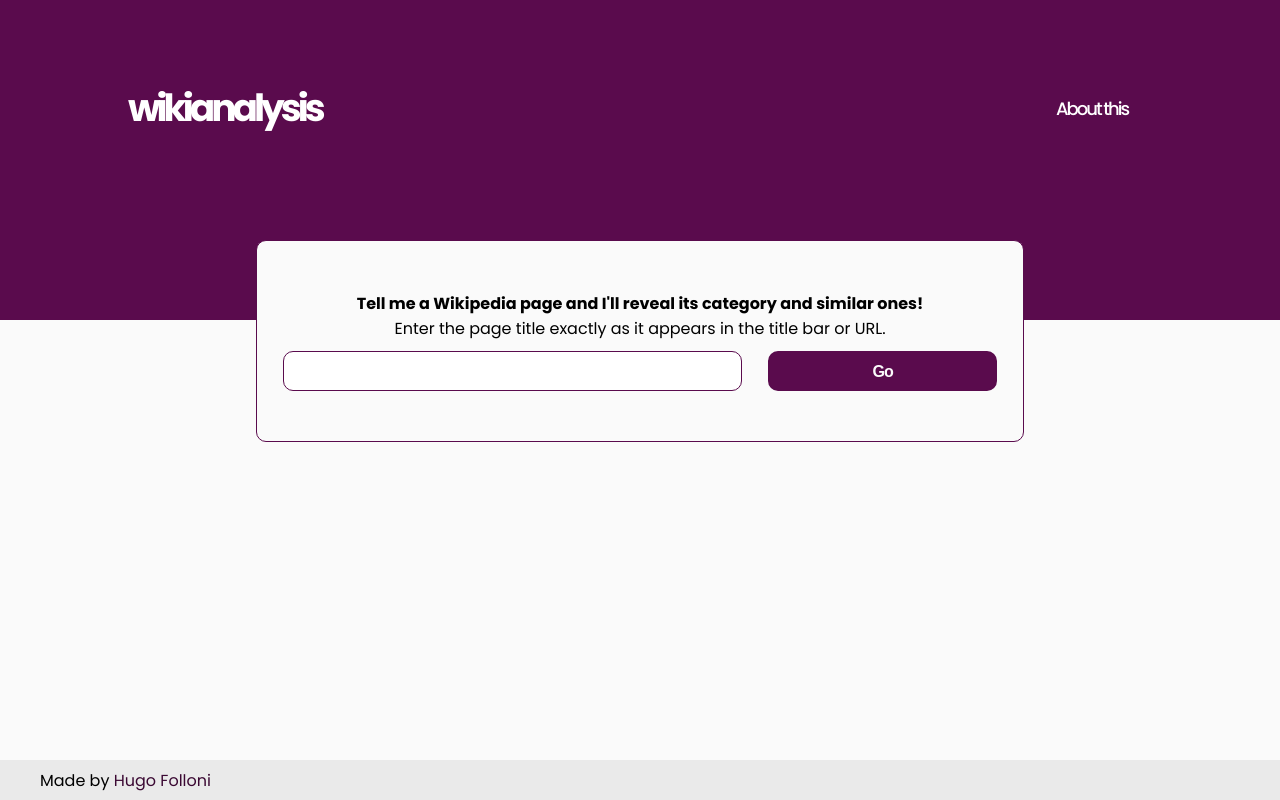
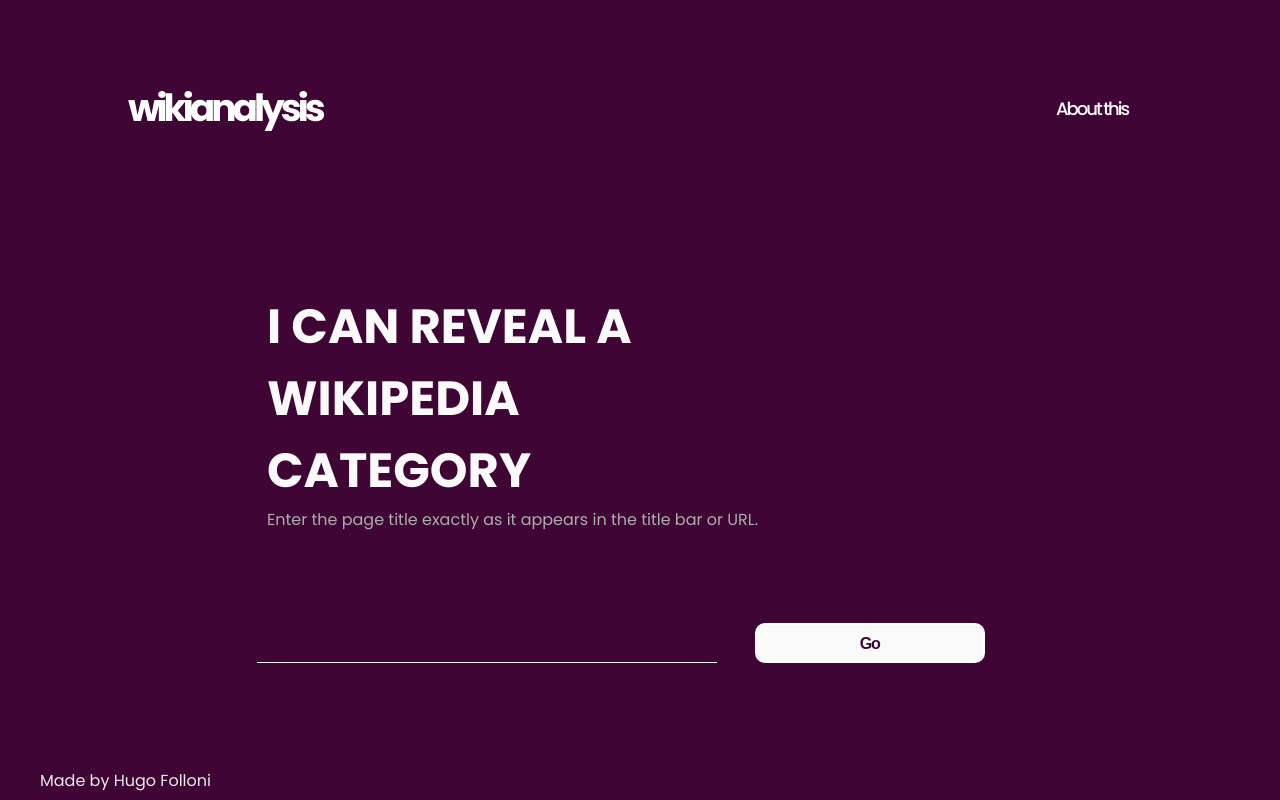
Before and after one commit to hugofolloni/wiki-analysis, a React (Create React App) app in the folder website/: page / in a window 1280 px wide. Built offline with nearby package versions, Linux system fonts and the light colour scheme.

Commit message:
style: change front page

```diff
--- a/website/src/index.css
+++ b/website/src/index.css
@@ -15,10 +15,10 @@
 
 @keyframes load {
   0% {
-      box-shadow: 0 0 #5A0B4D inset;
+      box-shadow: 0 0 #3f0535 inset;
   }
   100% {
-      box-shadow: 0 -70px #5A0B4D inset;
+      box-shadow: 0 -70px #3f0535 inset;
   }
 }
 
@@ -39,16 +39,8 @@
   align-items: flex-start;
   width: 100vw;
   height: 100vh;
-}
-
-.background {
-  position: absolute;
-  top: 0;
-  left: 0;
-  height: 40vh;
-  width: 100vw;
-  background-color: #5A0B4D;
-  z-index: -1;
+  background-color: #3f0535;
+  overflow-x: hidden;
 }
 
 .header {
@@ -78,12 +70,13 @@
   display: flex;
   align-items: center;
   justify-content: center;
+  border-radius: 12px;
 }
 
 .header a:hover {
-  color: #5A0B4D;
+  color: #3f0535;
   background-color: white;
-  border-radius: 12px;
+  transform: scale(1.05);
 }
 
 
@@ -93,9 +86,8 @@
   width: 60vw;
   height: fit-content;
   padding: 5vh 0;
-  border: 1px solid #5A0B4D;
+  border: 1px solid #3f0535;
   border-radius: 10px;
-  background-color: #fafafa;
   align-items: center;
   justify-content: space-around;
   margin-top: 30vh;
@@ -106,10 +98,22 @@
   display: flex;
   flex-direction: column;
   width: 100%;
-  align-items: center;
+  align-items: flex-start;
   justify-content: center;
   padding: 10px;
-  text-align: center;
+  text-align: flex-start;
+  margin-bottom: 80px;
+}
+
+.main-texts h2 {
+  width: 50%;
+  font-size: 48px;
+  display: flex;
+  color: #fafafa;
+}
+
+.main-texts p {
+  color: #adadad;
 }
 
 .inputs-field {
@@ -118,7 +122,7 @@
   width: 100%;
   height: 30%;
   align-items: center;
-  justify-content: space-evenly;
+  justify-content: flex-start;
 }
 
 .answer-div {
@@ -139,26 +143,28 @@
 input {
   width: 60%;
   height: 40px;
-  border: 1px solid #5A0B4D;
-  border-radius: 10px;
-  padding: 10px;
+  border: none;
+  border-bottom: 1px solid #ffffff;
+  padding: 20px;
   margin-bottom: 10px;
-  color: #5A0B4D;
+  color: #ffffff;
   font-size: 16px;
   font-weight: bold;
   letter-spacing: -1px;
   outline: none;
+  background-color: #3f0535;
 }
 
 button {
+  margin-left: 5%;
   width: 30%;
   height: 40px;
-  border: 2px solid #5A0B4D;
-  color: #fafafa;
+  border: 2px solid #ffffff;
+  color: #3f0535;
   border-radius: 10px;
   padding: 10px;
   margin-bottom: 10px;
-  background-color: #5A0B4D;
+  background-color: #fafafa;
   font-size: 16px;
   font-weight: bold;
   letter-spacing: -1px;
@@ -168,8 +174,9 @@
 }
 
 button:hover {
-  color: #5A0B4D;
-  background-color: #fafafa;
+  color: #fafafa;
+  background-color: #3f0535;
+  transform: scale(1.05);
 }
 
 .answer-wrapper {
@@ -203,7 +210,7 @@
   font-size: 28px;
   font-weight: bold;
   letter-spacing: -1px;
-  color: #5A0B4D;
+  color: #3f0535;
 }
 
 .recom {
@@ -223,7 +230,7 @@
   right: 0;
   margin: 10px 40px 0px 0px;
   background-color: #fafafa;
-  color: #5A0B4D;
+  color: #3f0535;
   font-size: 42px;
   font-weight: 500;
   justify-content: center;
@@ -255,8 +262,12 @@
   height: 5vh;
   display: flex;
   align-items: center;
-  background-color: #eaeaea;
+  color: #eaeaea;
   padding: 0px 40px;
+}
+
+.footer a {
+  color: #eaeaea;
 }
 
 .admin-container {
@@ -287,11 +298,11 @@
   justify-content: center;
   height: 100%;
   width: 30%;
-  border: 2px solid #5A0B4D;
+  border: 2px solid #3f0535;
   color: #fafafa;
   border-radius: 10px;
   padding: 10px;
-  background-color: #5A0B4D;
+  background-color: #3f0535;
   font-size: 16px;
   font-weight: bold;
   letter-spacing: -1px;
@@ -301,7 +312,7 @@
 }
 
 .admin-item div:hover {
-  color: #5A0B4D;
+  color: #3f0535;
   background-color: #fafafa;
 }
 
@@ -335,7 +346,7 @@
 }
 
 .admin-selector h3:hover {
-  color: #5A0B4D;
+  color: #3f0535;
 }
 
 .admin-selector h4 {
--- a/website/src/pages/Analysis.tsx
+++ b/website/src/pages/Analysis.tsx
@@ -48,7 +48,7 @@
     return (
         <div className='main'>
             <div className="main-texts">
-                <h4>Tell me a Wikipedia page and I'll reveal its category and similar ones!</h4>
+                <h2>I CAN REVEAL A WIKIPEDIA CATEGORY</h2>
                 <p>Enter the page title exactly as it appears in the title bar or URL.</p>
             </div>
             <div className="inputs-field">
```
